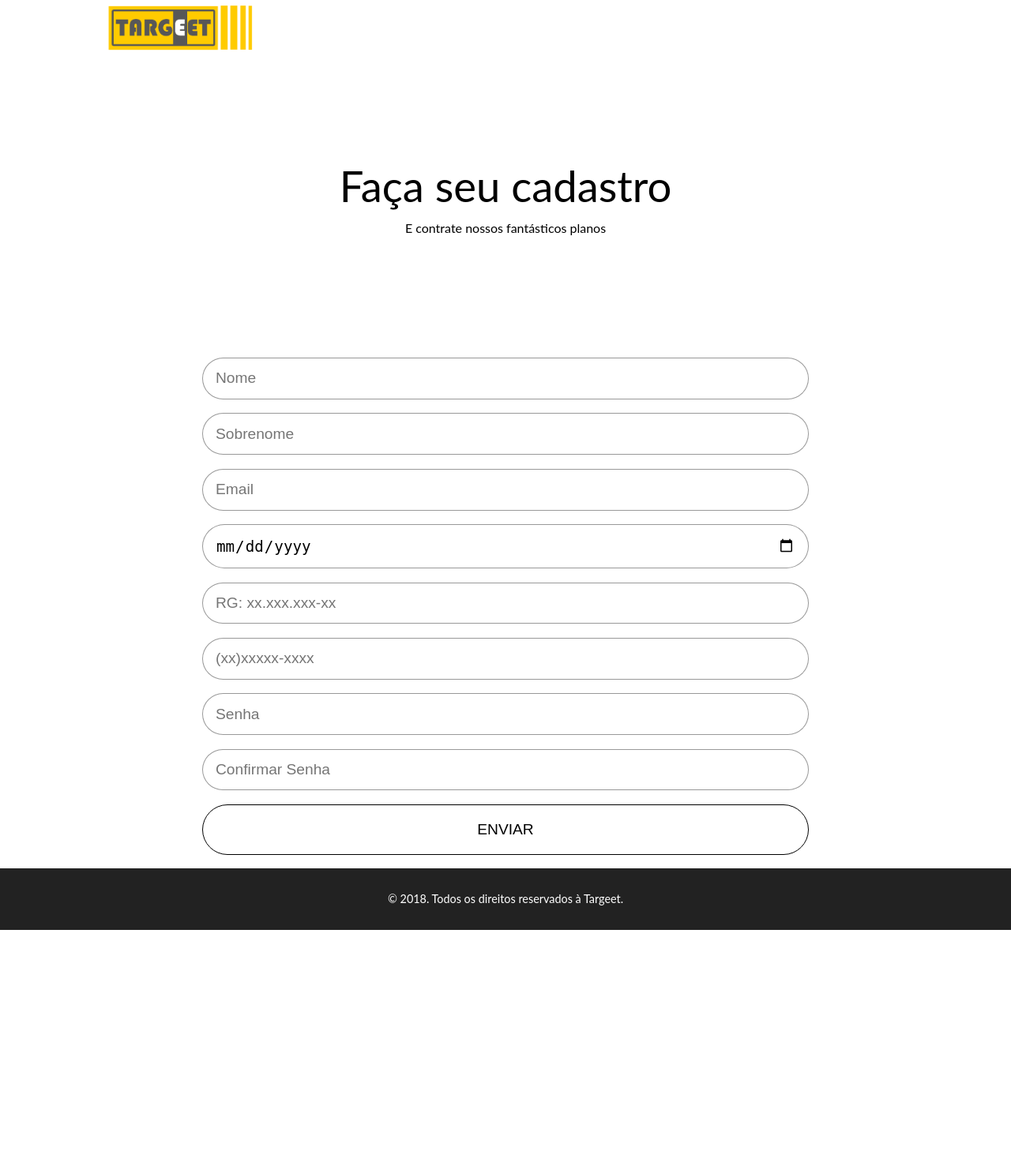
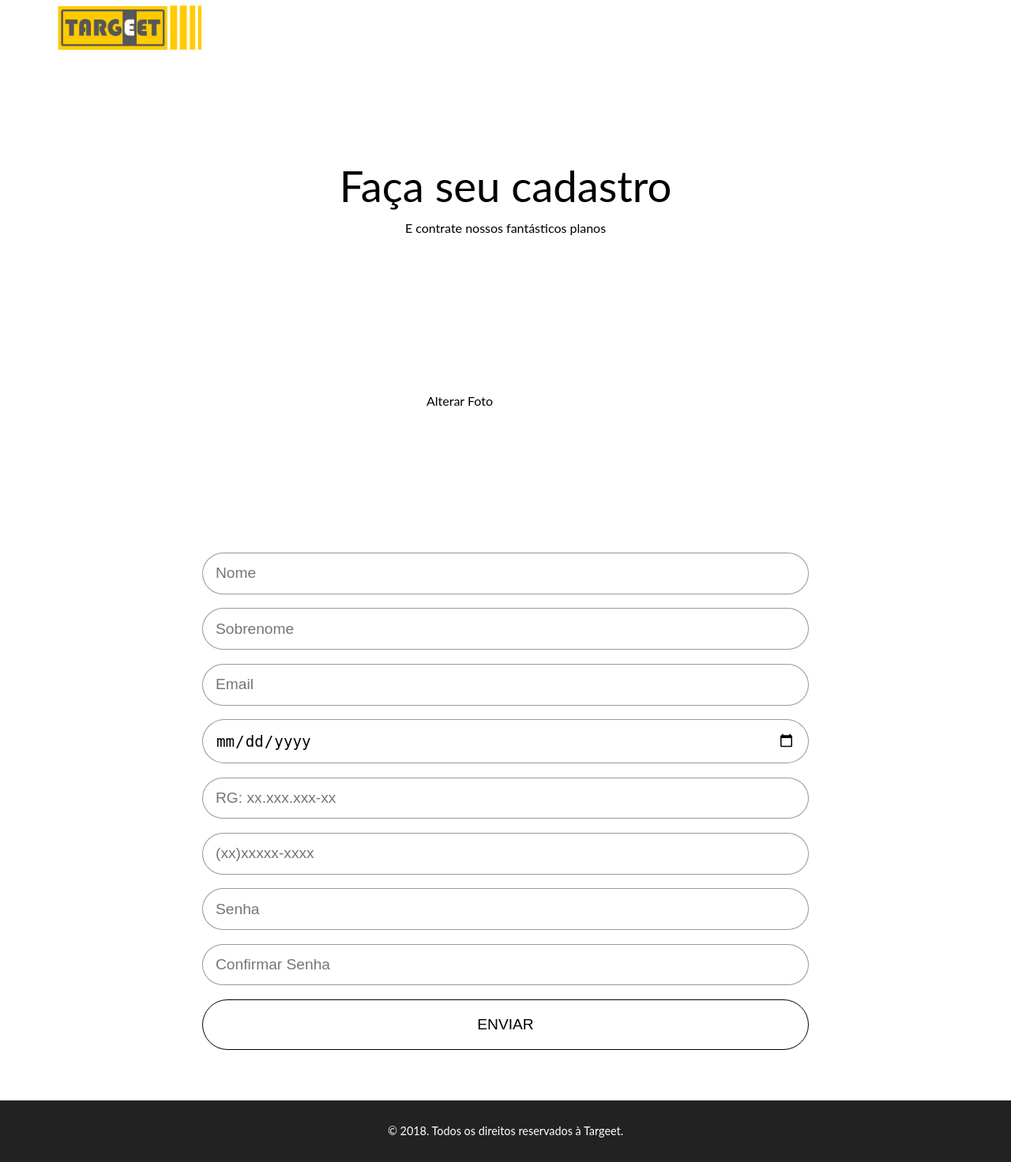
Before and after one commit to gabsgasps/Etec-TCM-Mod2, a PHP site: page /cadastro-mobile.php in a window 1280 px wide. Shown: the whole page at 79% size. Before the commit the page ends 1178 px from the top, so only its background shows below. Run offline with PHP 8.4, Linux system fonts and the light colour scheme; some libraries are stand-ins or nearby versions.

Commit message:
Início da estilização do btn de upload de foto  da area de cadastro

```diff
--- a/cadastro-mobile.php
+++ b/cadastro-mobile.php
@@ -9,6 +9,15 @@
 	<section class="area-cadastro">
 		<div class="wrap">
 			<form action="cadastro-mobile.php" method="">
+				<div class="img-up">
+					<label for="img-up" class="">Alterar Foto
+						<i class="fas fa-camera icon-camera"></i>
+					</label>
+					<input id="img-up"
+					type="file" >
+						<img src="" alt="">
+
+				</div>
 				<input type="text" class="campos" placeholder="Nome"></input>
 				<input type="text" class="campos" placeholder="Sobrenome"/>
 				<input type="email" class="campos" placeholder="Email"/>
--- a/css/cadastro-mobile.scss
+++ b/css/cadastro-mobile.scss
@@ -23,7 +23,7 @@
 
 .area-cadastro{
 	width: 100%;
-	height: 600px;
+	min-height: 600px;
 	@include flex(center, center);
 	padding-bottom: 4rem;
 
@@ -64,3 +64,20 @@
 		}
 	}
 }
+
+.img-up{
+	position: relative;
+	width: 200px;
+	height: 200px;
+	margin: auto;
+	label{
+		position: absolute;
+	}
+	input{
+		display: none!important;
+	}
+	img{
+		max-width: 100%;
+		height: auto;
+	}
+}
--- a/css/main.css
+++ b/css/main.css
@@ -101,7 +101,7 @@ header {
       height: auto; }
 
 .header-top {
-  width: 80%;
+  width: 90%;
   height: 40px;
   margin: 0 auto;
   padding: 0rem .2rem 0 .2rem;
@@ -218,7 +218,7 @@ nav {
   min-height: 300px;
   max-width: 100%;
   background-color: #fff;
-  padding: 14rem 0; }
+  padding: 7rem 0; }
   .introduceProduct div {
     width: 80%;
     height: auto;
@@ -293,9 +293,9 @@ nav {
     text-align: center;
     text-transform: uppercase;
     font-size: 3rem; }
-    @media (max-width: 1024px) {
+    @media (max-width: 767px) {
       .servicos h2 {
-        font-size: 2.5rem; } }
+        font-size: 2.3rem; } }
   .servicos .apresentaPlanos {
     width: 80%;
     height: auto;
@@ -909,7 +909,7 @@ footer {
 
 .area-cadastro {
   width: 100%;
-  height: 600px;
+  min-height: 600px;
   display: flex;
   align-items: center;
   justify-content: center;
@@ -944,6 +944,19 @@ footer {
       @media (min-width: 425px) {
         .area-cadastro .wrap form button {
           width: 75%; } }
+
+.img-up {
+  position: relative;
+  width: 200px;
+  height: 200px;
+  margin: auto; }
+  .img-up label {
+    position: absolute; }
+  .img-up input {
+    display: none !important; }
+  .img-up img {
+    max-width: 100%;
+    height: auto; }
 
 /* Area do Usuario*/
 .header-areaUsu {
--- a/css/main.scss
+++ b/css/main.scss
@@ -50,7 +50,7 @@ header{
 }
 //menu-main
 	.header-top{
-		width: 80%;
+		width: 90%;
 		height: 40px;
 		margin: 0 auto;
 	    padding: 0rem .2rem 0 .2rem;
@@ -191,7 +191,7 @@ header{
 	min-height: 300px;
 	max-width: 100%;
 	background-color: #fff;
-	padding: 14rem 0;
+	padding: 7rem 0;
 
 	div{
 		width: 80%;
@@ -290,8 +290,9 @@ header{
 		text-align: center;
 		text-transform: uppercase;
 		font-size: 3rem;
-		@media (max-width: 1024px){
-			font-size: 2.5rem;
+
+		@media (max-width: 767px){
+			font-size: 2.3rem;
 		}
 	}
 	.apresentaPlanos{
--- a/index.php
+++ b/index.php
@@ -16,6 +16,8 @@
 				<p>A Targeet é uma empresa dedicada na Área de Marketing Digital para acertar o target (público-alvo) dos nossos clientes. Usufruindo de métricas, padrões e boas práticas para o alcance do target.</p>
 
 			</div>
+
+
 		</div>
 	</section>
 
```
Also changed, not shown: img/Targeet.png (deleted), 2 other files.
